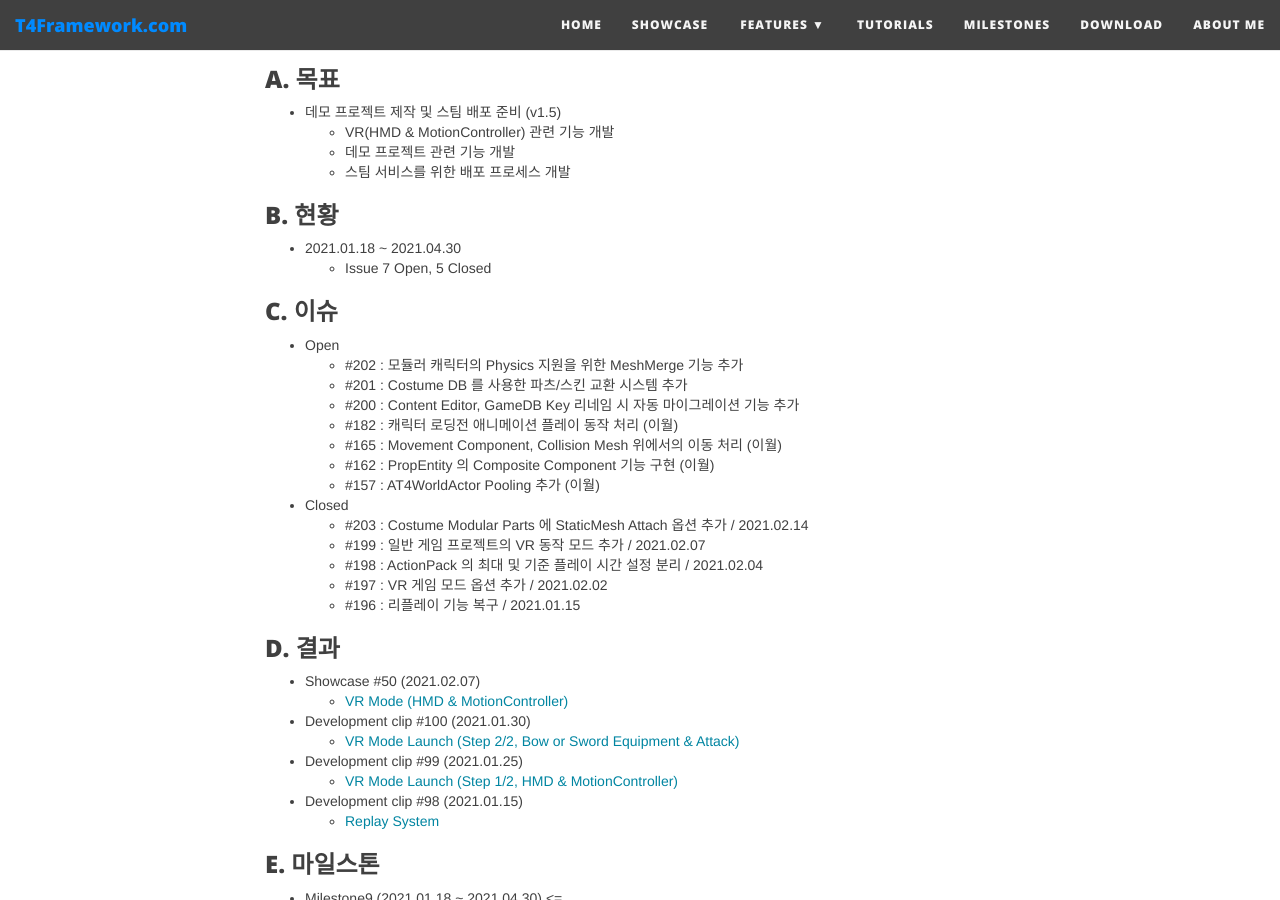
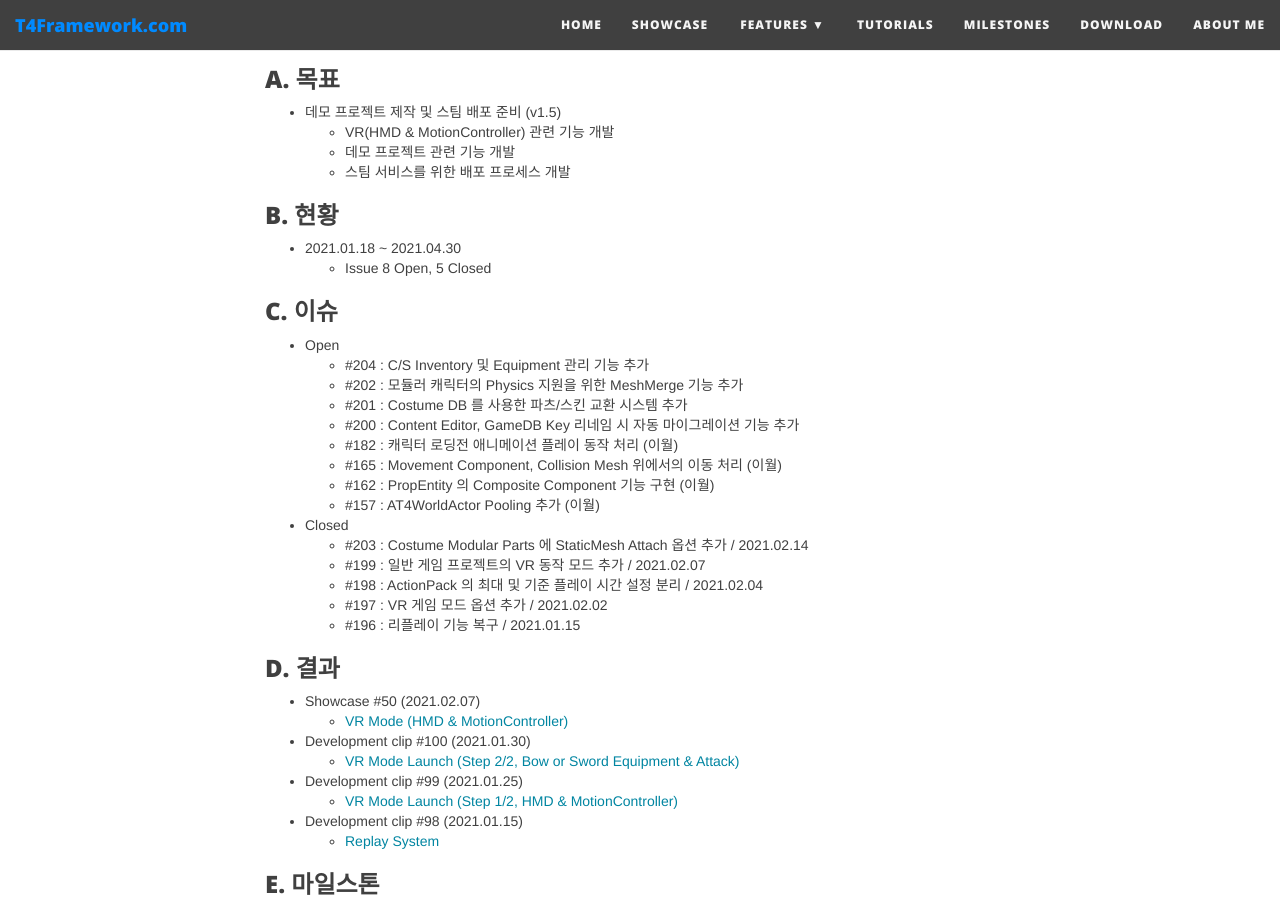
Before and after one commit to T4Framework/T4Framework_WebSite, a Jekyll site: the page built from docs/T4Framework_Milestone9_Achieved.md, in a window 1280 px wide and 900 px high, scrolled down 317 px. Built offline with Jekyll 4.4.1, drawn with Linux system fonts in a browser that asks for light colours; nearby versions of some CDN libraries.

Commit message:
Update T4Framework_Milestone9_Achieved.md

```diff
--- a/docs/T4Framework_Milestone9_Achieved.md
+++ b/docs/T4Framework_Milestone9_Achieved.md
@@ -15,11 +15,12 @@ subtitle: Milestone 9 (2021.01.18 ~ 2021.04.30)
 ### B. 현황
 
 - 2021.01.18 ~ 2021.04.30
-  - Issue 7 Open, 5 Closed
+  - Issue 8 Open, 5 Closed
 
 ### C. 이슈
 
 - Open
+  - #204 : C/S Inventory 및 Equipment 관리 기능 추가
   - #202 : 모듈러 캐릭터의 Physics 지원을 위한 MeshMerge 기능 추가
   - #201 : Costume DB 를 사용한 파츠/스킨 교환 시스템 추가
   - #200 : Content Editor, GameDB Key 리네임 시 자동 마이그레이션 기능 추가
```
